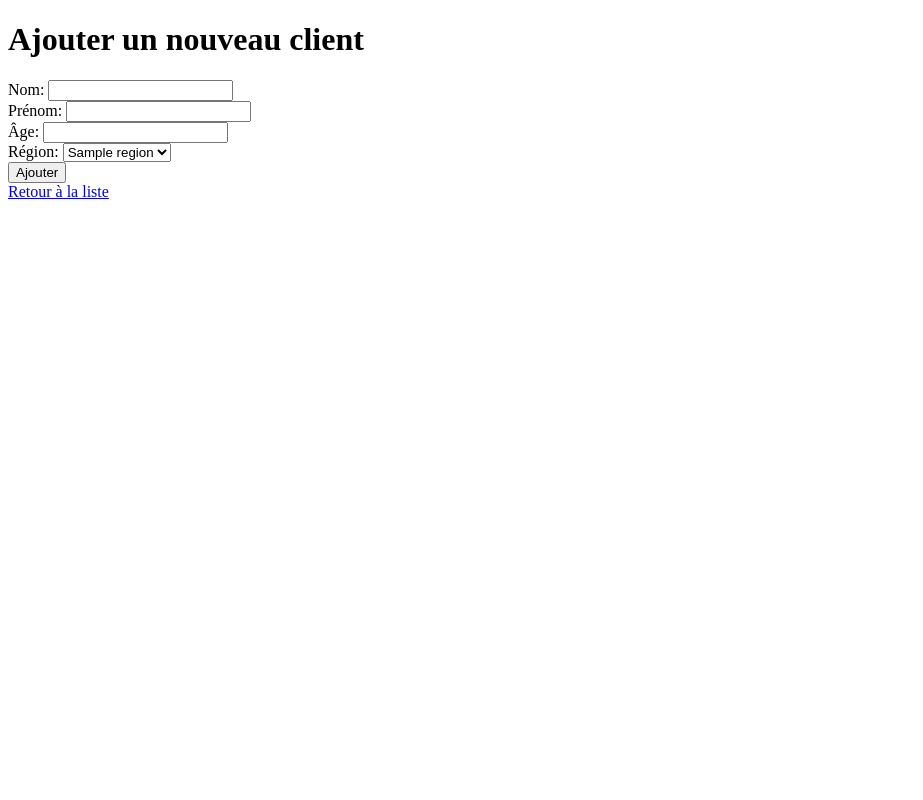
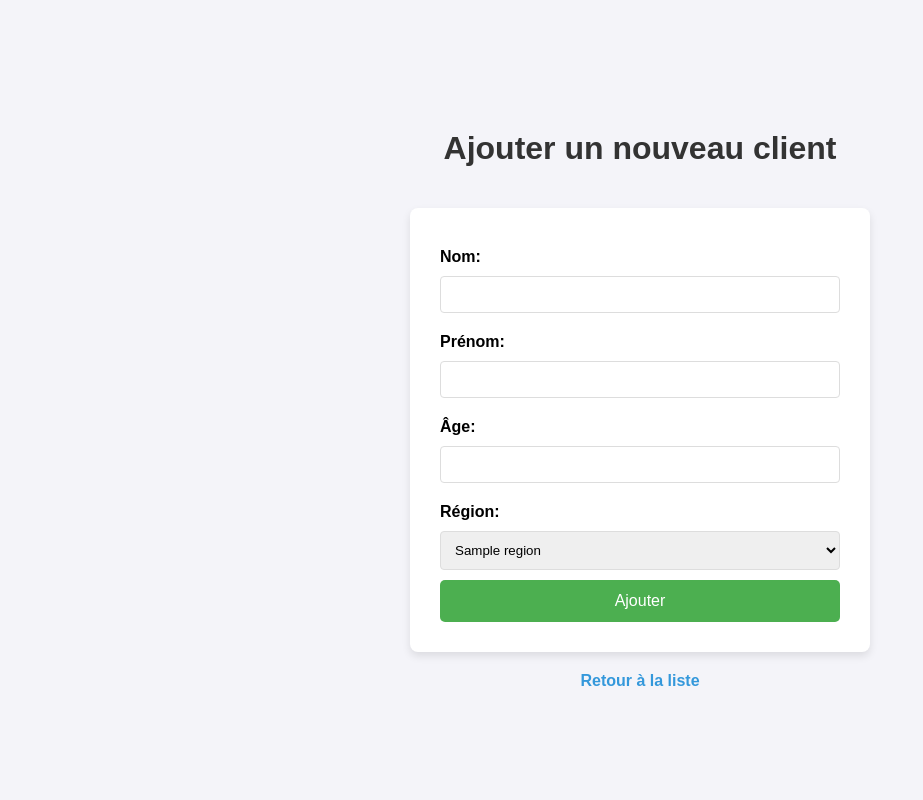
Before and after one commit to kboris0/cloud, a Flask app: template templates/ajout_client.html in a window 1280 px wide. Shown: the whole page, without its empty margins (0-923 px from the left). Run offline with Flask 2, Linux system fonts and the light colour scheme; the template is opened without the code that fills it: most values are stand-ins (such as "Sample title", 1, 10 or a date in 2020).

Commit message:
Update ajout_client.html

```diff
--- a/templates/ajout_client.html
+++ b/templates/ajout_client.html
@@ -1,20 +1,105 @@
 <!DOCTYPE html>
 <html>
-<head><title>Ajouter Client</title></head>
+<head>
+    <title>Ajouter Client</title>
+    <style>
+        body {
+            font-family: Arial, sans-serif;
+            background-color: #f4f4f9;
+            margin: 0;
+            padding: 0;
+            display: flex;
+            justify-content: center;
+            align-items: center;
+            height: 100vh;
+            flex-direction: column;
+        }
+
+        h1 {
+            color: #333;
+            text-align: center;
+            margin-top: 20px;
+        }
+
+        form {
+            background-color: #fff;
+            padding: 30px;
+            border-radius: 8px;
+            box-shadow: 0 4px 8px rgba(0, 0, 0, 0.1);
+            width: 100%;
+            max-width: 400px;
+            margin-top: 20px;
+        }
+
+        label {
+            font-weight: bold;
+            margin-top: 10px;
+            display: block;
+        }
+
+        input[type="text"],
+        input[type="number"],
+        select {
+            width: 100%;
+            padding: 10px;
+            margin: 10px 0;
+            border: 1px solid #ddd;
+            border-radius: 4px;
+            box-sizing: border-box;
+        }
+
+        button {
+            width: 100%;
+            padding: 12px;
+            background-color: #4CAF50;
+            color: white;
+            border: none;
+            border-radius: 5px;
+            font-size: 16px;
+            cursor: pointer;
+        }
+
+        button:hover {
+            background-color: #45a049;
+        }
+
+        a {
+            text-decoration: none;
+            color: #3498db;
+            font-weight: bold;
+            margin-top: 20px;
+            display: block;
+            text-align: center;
+        }
+
+        a:hover {
+            color: #2980b9;
+            text-decoration: underline;
+        }
+    </style>
+</head>
 <body>
     <h1>Ajouter un nouveau client</h1>
     <form method="POST">
-    Nom: <input type="text" name="nom" required><br>
-    Prénom: <input type="text" name="prenom" required><br>
-    Âge: <input type="number" name="age" required><br>
-    Région:
+        <label for="nom">Nom:</label>
+        <input type="text" name="nom" required><br>
+
+        <label for="prenom">Prénom:</label>
+        <input type="text" name="prenom" required><br>
+
+        <label for="age">Âge:</label>
+        <input type="number" name="age" required><br>
+
+        <label for="id_region">Région:</label>
         <select name="id_region">
             {% for region in regions %}
             <option value="{{ region[0] }}">{{ region[1] }}</option>
             {% endfor %}
         </select><br>
+
         <button type="submit">Ajouter</button>
     </form>
+
     <a href="/liste_client">Retour à la liste</a>
 </body>
 </html>
```
Lines whose indentation alone changed are shown as unchanged.
